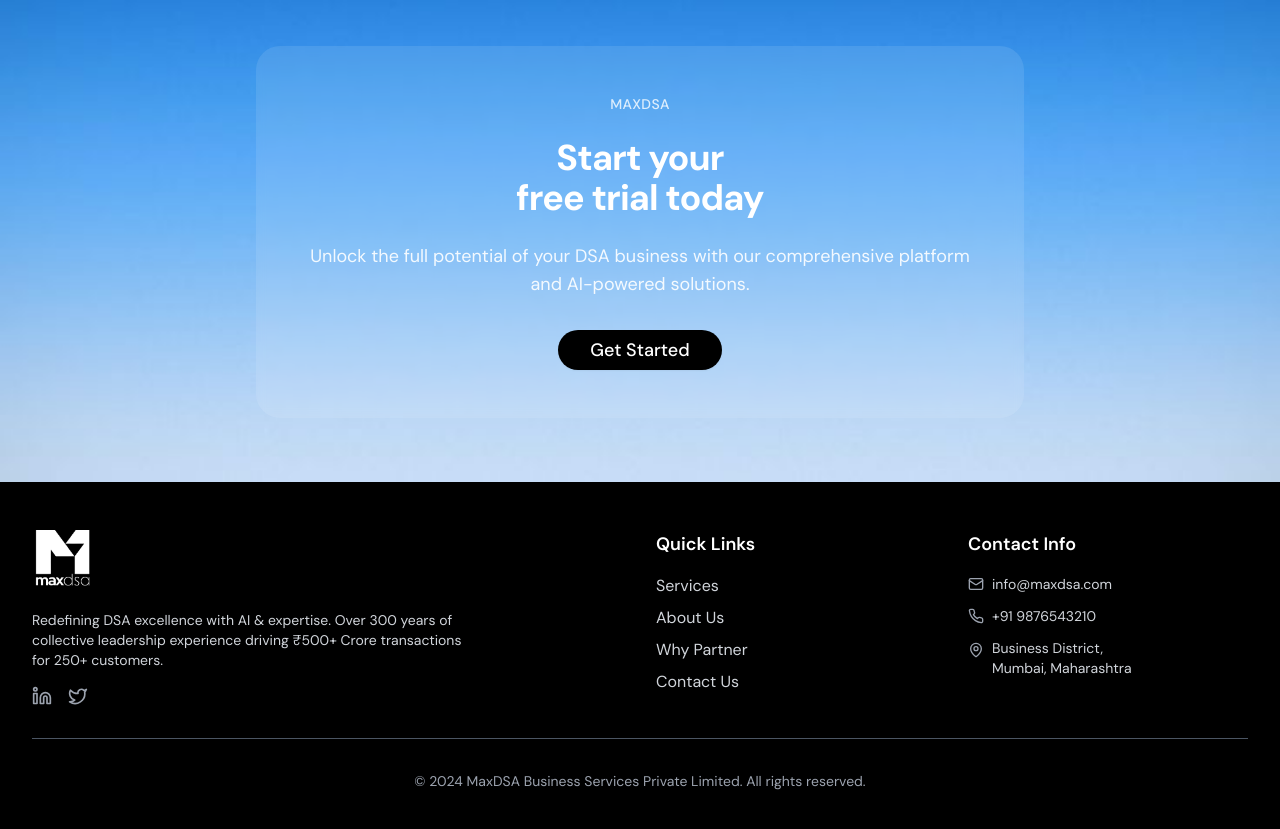
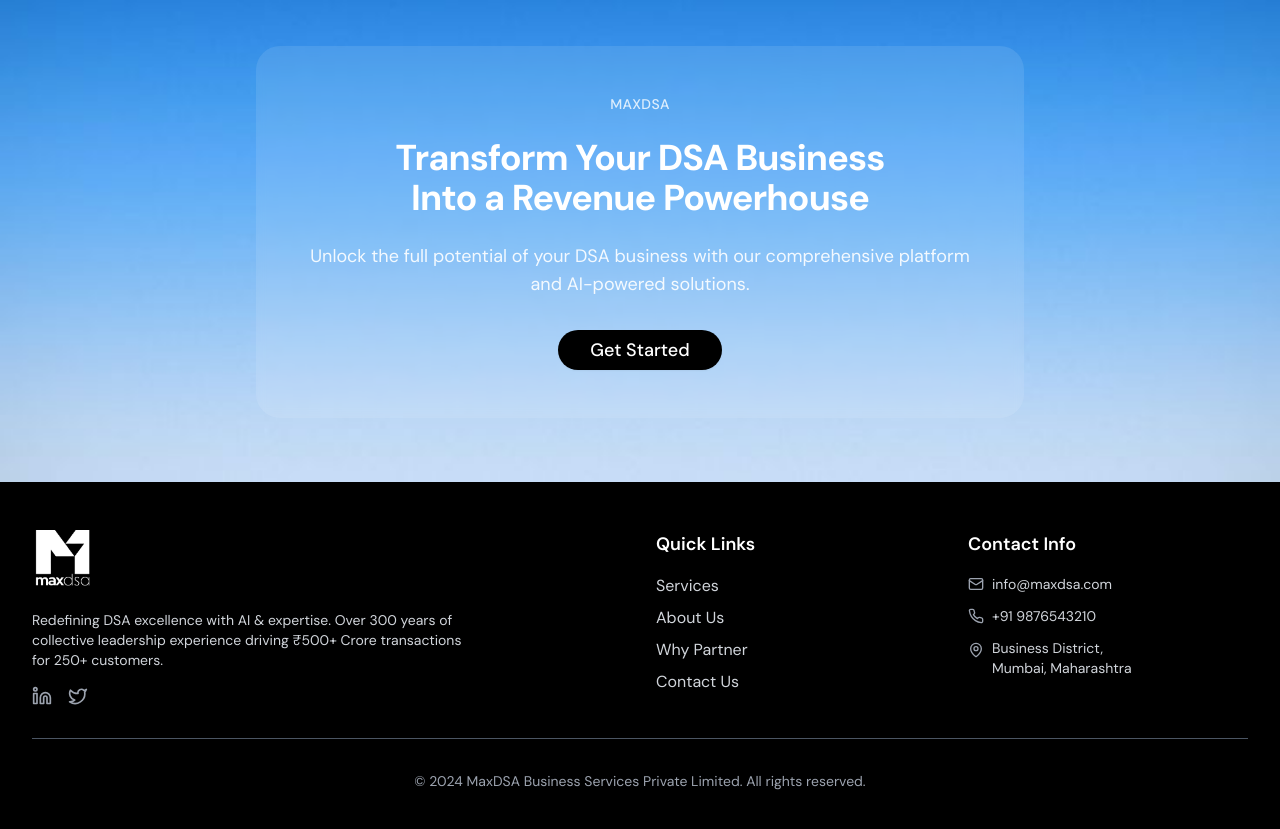
Before and after one commit to Ideaye/maxdsa-fintech-partner, a React (Vite) app: page / in a window 1280 px wide. Shown: the part 4760-5589 px from the top of the page. Built offline with nearby package versions, Linux system fonts and the light colour scheme; the HTML template or start-up script is replaced by a standard one.

Commit message:
Update headline for free trial

```diff
--- a/src/pages/Index.tsx
+++ b/src/pages/Index.tsx
@@ -617,8 +617,8 @@ const Index = () => {
             </div>
 
             <h2 className="text-2xl md:text-3xl lg:text-4xl font-bold text-white mb-6 leading-tight tracking-tight">
-              Start your<br />
-              free trial today
+              Transform Your DSA Business<br />
+              Into a Revenue Powerhouse
             </h2>
 
             <p className="text-lg text-white/90 mb-8 max-w-2xl mx-auto">
```
